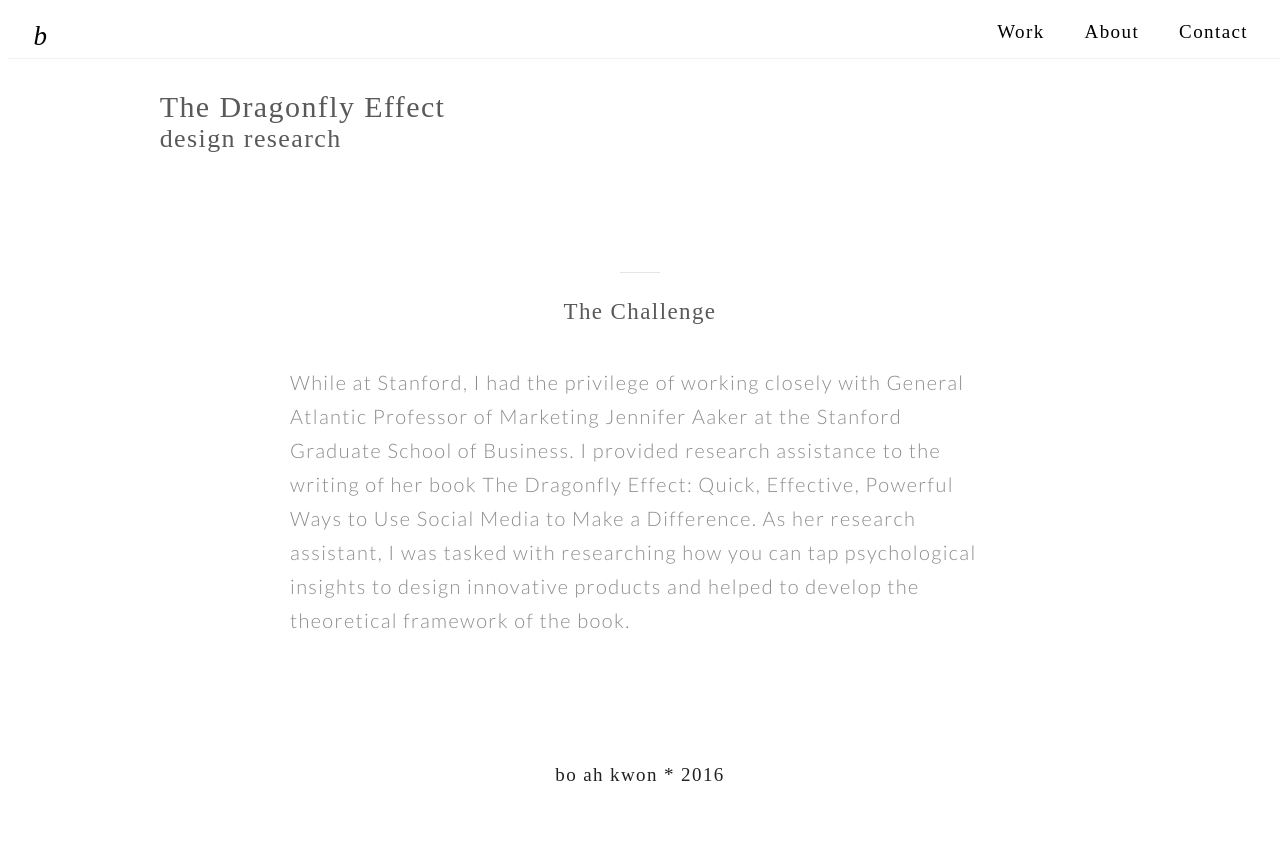
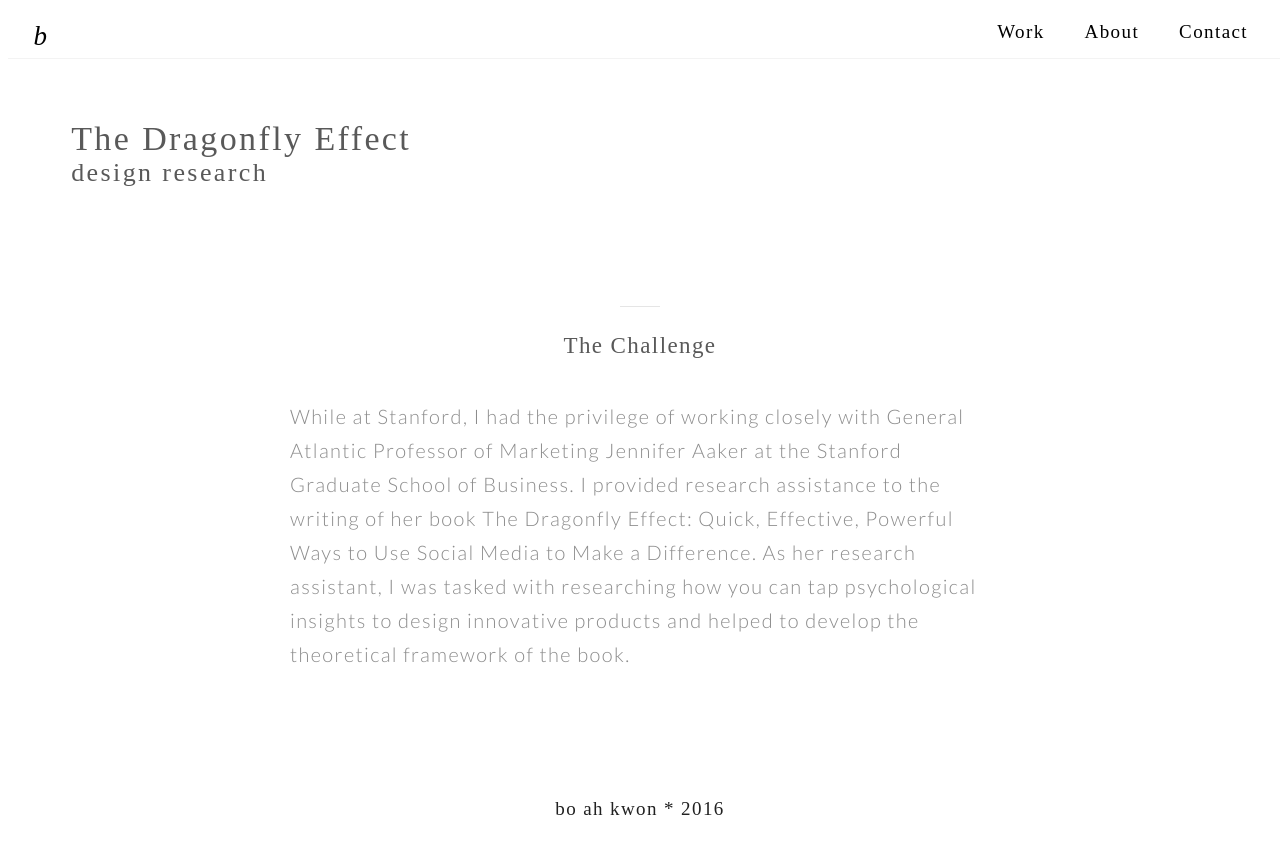
Before and after one commit to bkwon0402/bkwon0402.github.io, a Jekyll site: the page built from ytf.md, in a window 1280 px wide. Shown: the top 854 px of the page. Built offline with Jekyll 4.4.1, drawn with Linux system fonts in a browser that asks for light colours; some web fonts are replaced.

Commit message:
Update core.css

```diff
--- a/styles/core.css
+++ b/styles/core.css
@@ -151,11 +151,12 @@ hr.style-six {
 }
 
 #portfolio_hero {
-	font-size: 		30px;
-	margin-left: 	12%;
-	margin-top: 	90px;
+	font-size: 		34px;
+	margin-left: 	5%;
+	margin-top: 	120px;
 	margin-bottom: 	90px;
 	font-family: "Calluna";
+	letter-spacing: 2.4px;
 }
 
 #portfolio_hero span {
```
